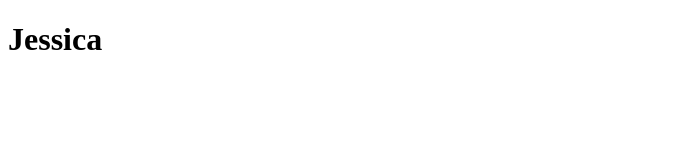
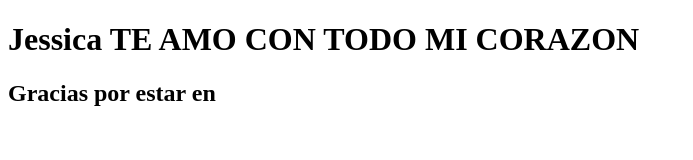
Before and after one commit to Mike2925/repositorio1, a plain HTML site: page index.html in a window 1280 px wide. Shown: the whole page, without its empty margins (0-693 px from the left). Drawn offline with Linux system fonts and the light colour scheme.

Commit message:
Update index.html

```diff
--- a/index.html
+++ b/index.html
@@ -4,5 +4,6 @@
     <title>Mi pagina</title>
   </head>
   <body>
-    <h1>Jessica</h1>
+    <h1>Jessica TE AMO CON TODO MI CORAZON</h1>
+    <h2>Gracias por estar en  </h2>
   </body>
```
